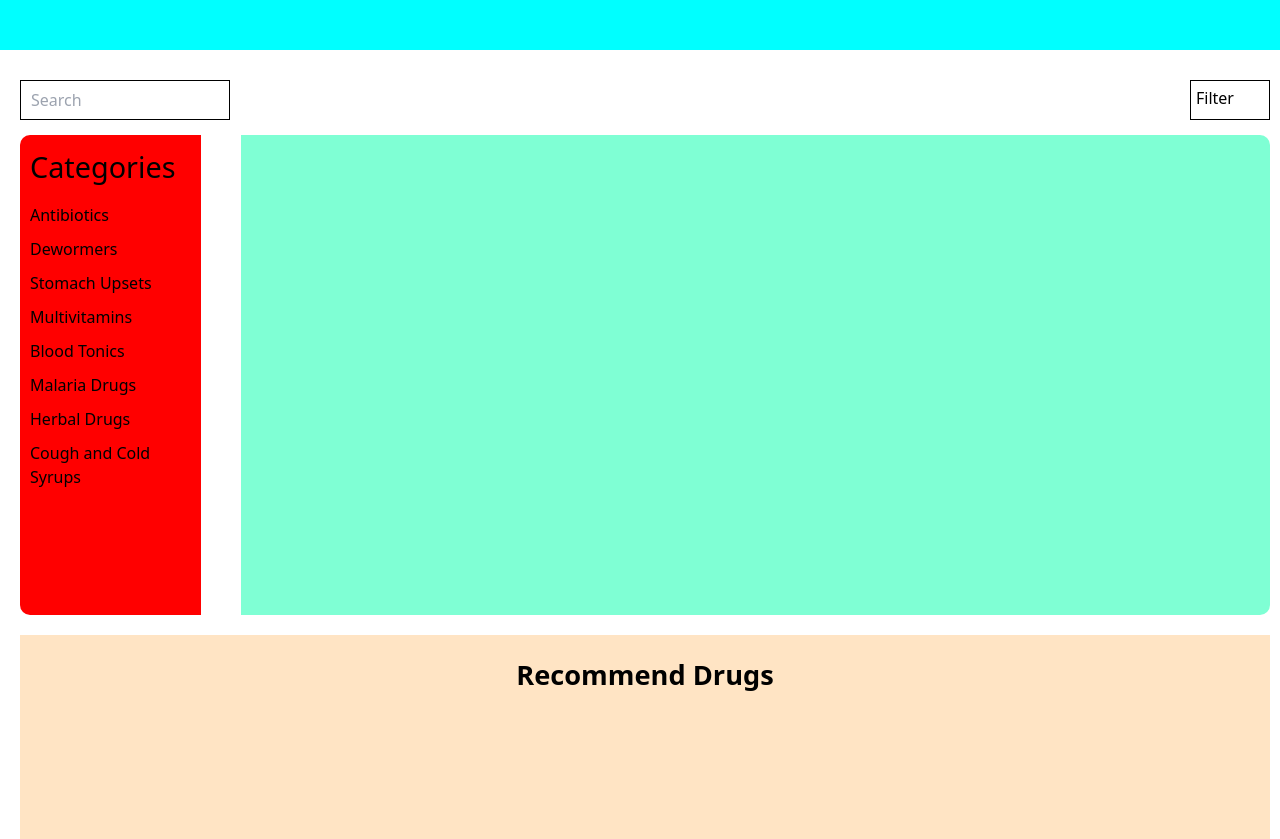
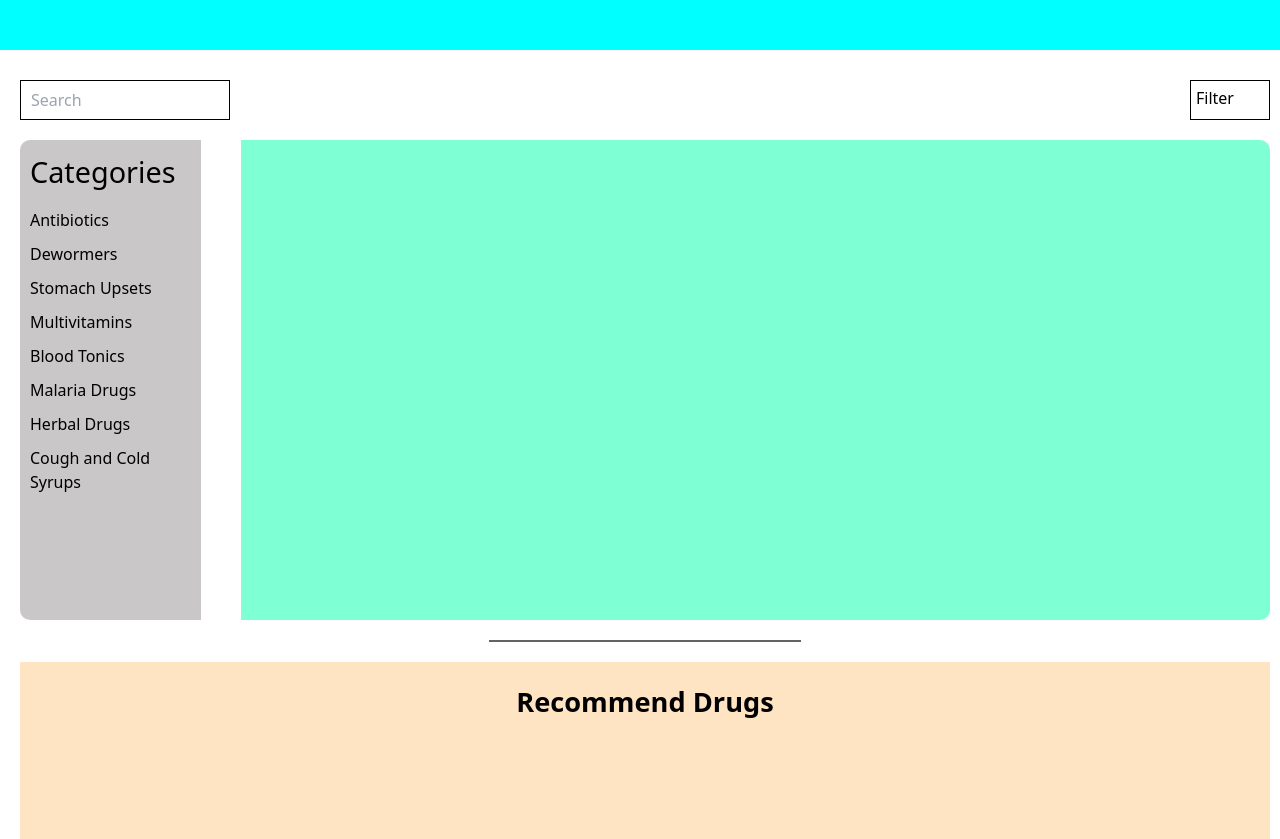
Before and after one commit to Kofidell4545/Kina-Pharmacy-Software, a React (Vite) app: page /our-pharmacy in a window 1280 px wide. Shown: the part 560-1399 px from the top of the page. Built offline with nearby package versions, Linux system fonts and the light colour scheme.

Commit message:
Changes to category section and an hr element included

```diff
--- a/src/pages/ourPharmacy/index.css
+++ b/src/pages/ourPharmacy/index.css
@@ -26,6 +26,12 @@
     margin-bottom: 20px;
 }
 
+.category-drugs-main hr {
+    border: 1px solid #636363;
+    margin: auto;
+    width: 25%;
+}
+
 .search-filter {
     display: flex;
     justify-content: space-between;
@@ -47,12 +53,12 @@
 
 
 .category-drug {
-    margin-top: 15px;
+    margin: 20px 0 20px 0;
     display: flex;
 }
 
 .category-drug .category {
-    background-color: red;
+    background-color: rgb(201, 199, 199);
     width: 27vh;
     height: 60vh;
     padding: 10px;
--- a/src/pages/ourPharmacy/index.jsx
+++ b/src/pages/ourPharmacy/index.jsx
@@ -25,14 +25,14 @@ const OurPharmacy = () => {
           <div className='category'>
             <h2>Categories</h2>
             <ul>
-              <li>Antibiotics </li>
-              <li>Dewormers</li>
-              <li>Stomach Upsets</li>
-              <li>Multivitamins</li>
-              <li>Blood Tonics</li>
-              <li>Malaria Drugs</li>
-              <li>Herbal Drugs</li>
-              <li>Cough and Cold Syrups</li>
+              <li><a href="">Antibiotics</a> </li>
+              <li><a href="">Dewormers</a></li>
+              <li><a href="">Stomach Upsets</a></li>
+              <li><a href="">Multivitamins</a></li>
+              <li><a href="">Blood Tonics</a></li>
+              <li><a href="">Malaria Drugs</a></li>
+              <li><a href="">Herbal Drugs</a></li>
+              <li><a href="">Cough and Cold Syrups</a></li>
             </ul>
           </div>
 
@@ -41,6 +41,7 @@ const OurPharmacy = () => {
 
           </div>
         </div>
+        <hr />
 
         {/* Recommended drugs and products */}
         <div className="recommended">
```
